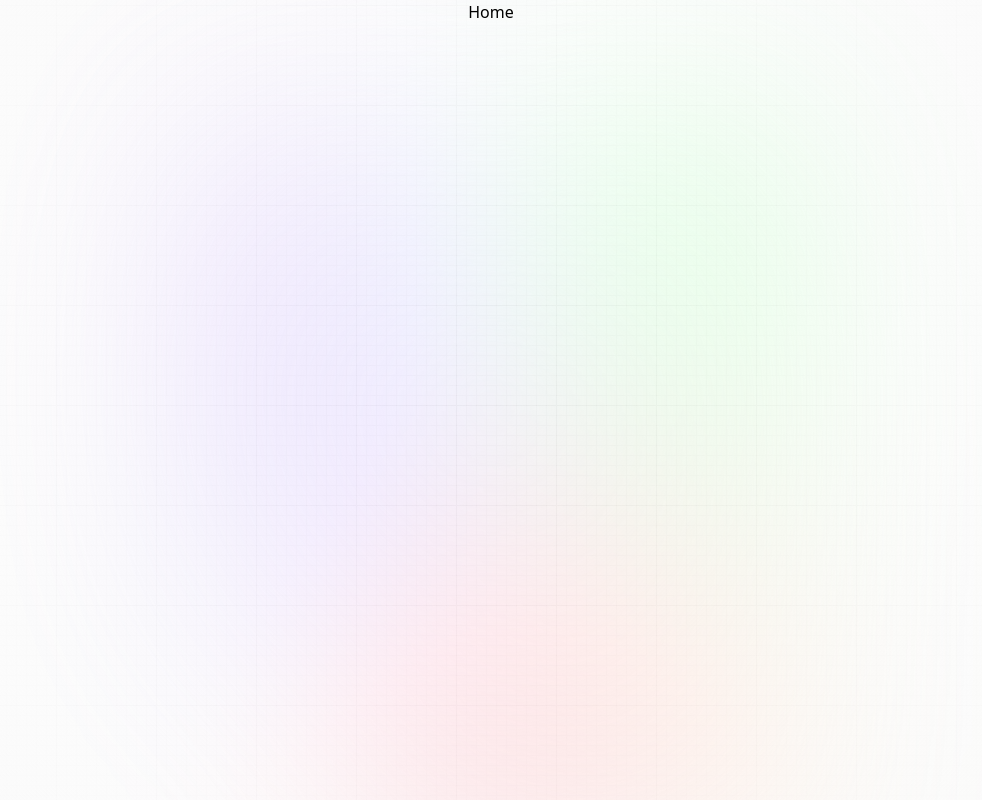
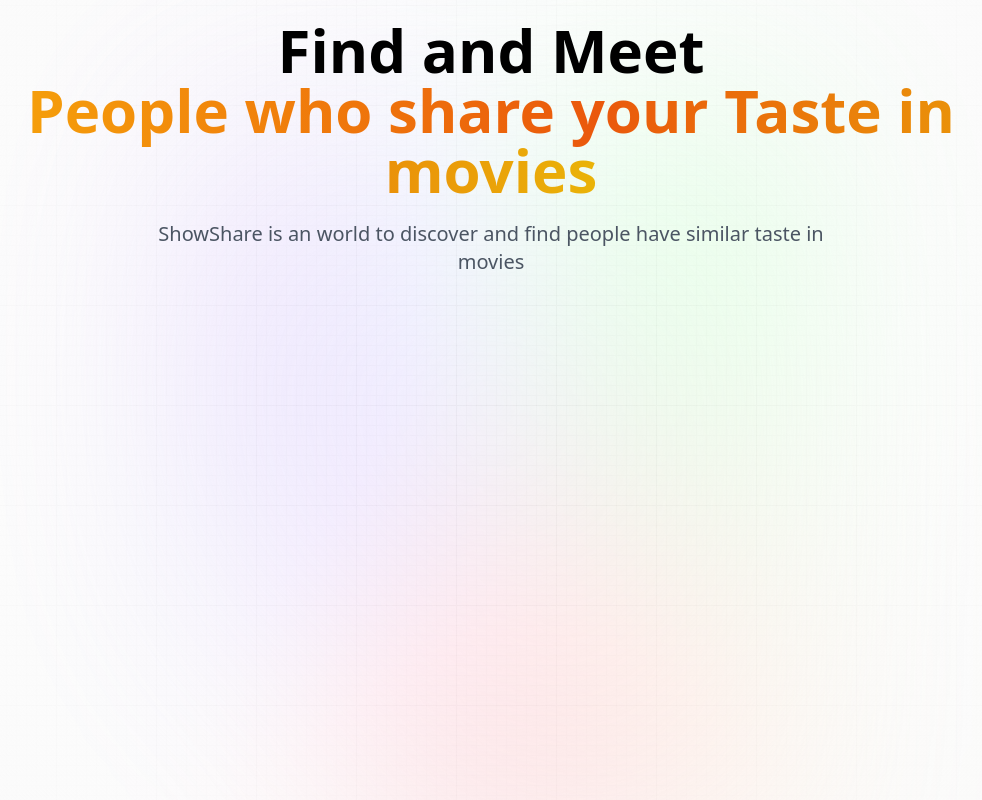
Before and after one commit to rinZee/Alike, a Next.js app: page / in a window 1280 px wide. Shown: the whole page, without its empty margins (149-1131 px from the left). Built offline with nearby package versions, Linux system fonts and the light colour scheme.

Commit message:
added some text describing about Alike

```diff
--- a/app/page.jsx
+++ b/app/page.jsx
@@ -1,5 +1,20 @@
 const Home = () => {
-  return <div>Home</div>;
+  return (
+    <section className="w-full flex-center flex-col">
+      <h1 className="head_text text-center">
+        Find and Meet
+        <br />
+        <span className="orange_gradient text-center">
+          People who share your Taste in movies
+        </span>
+      </h1>
+
+      <p className="desc text-center">
+        ShowShare is an world to discover and find people have similar taste in
+        movies
+      </p>
+    </section>
+  );
 };
 
 export default Home;
```
